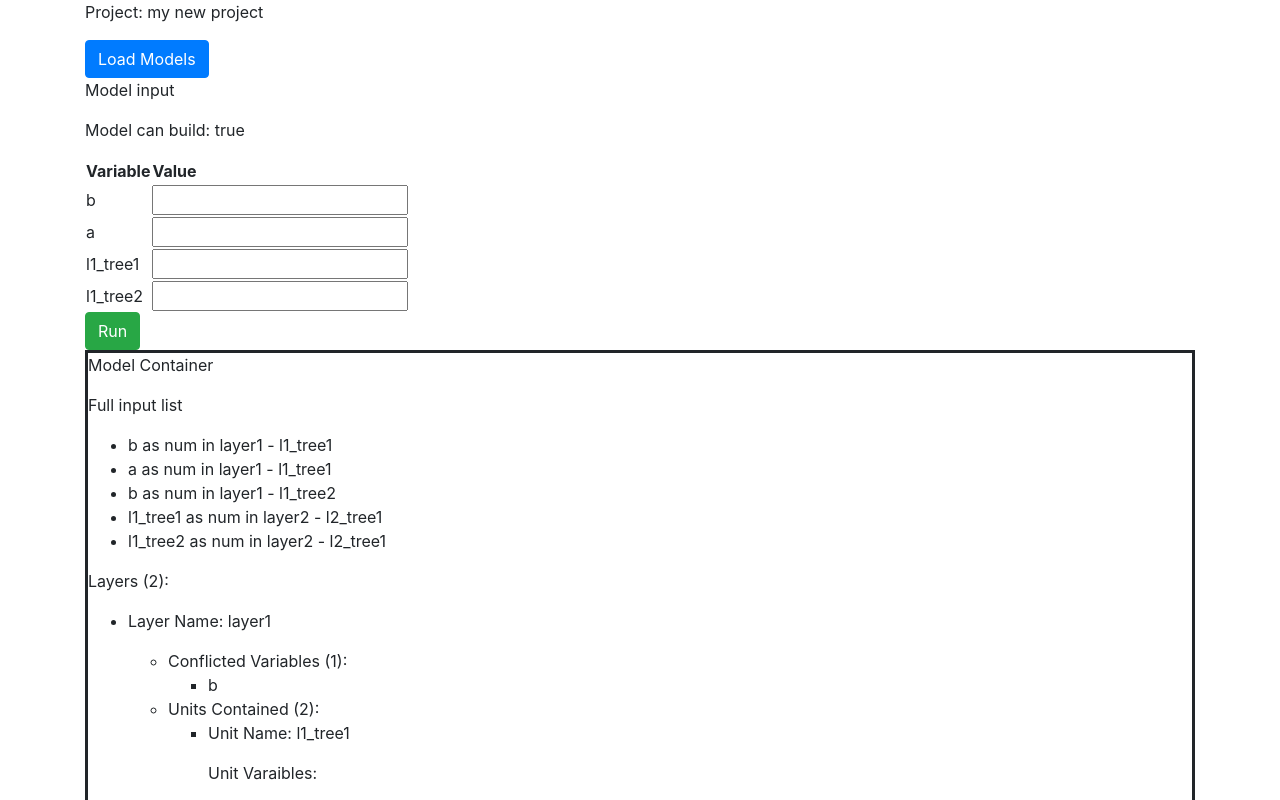
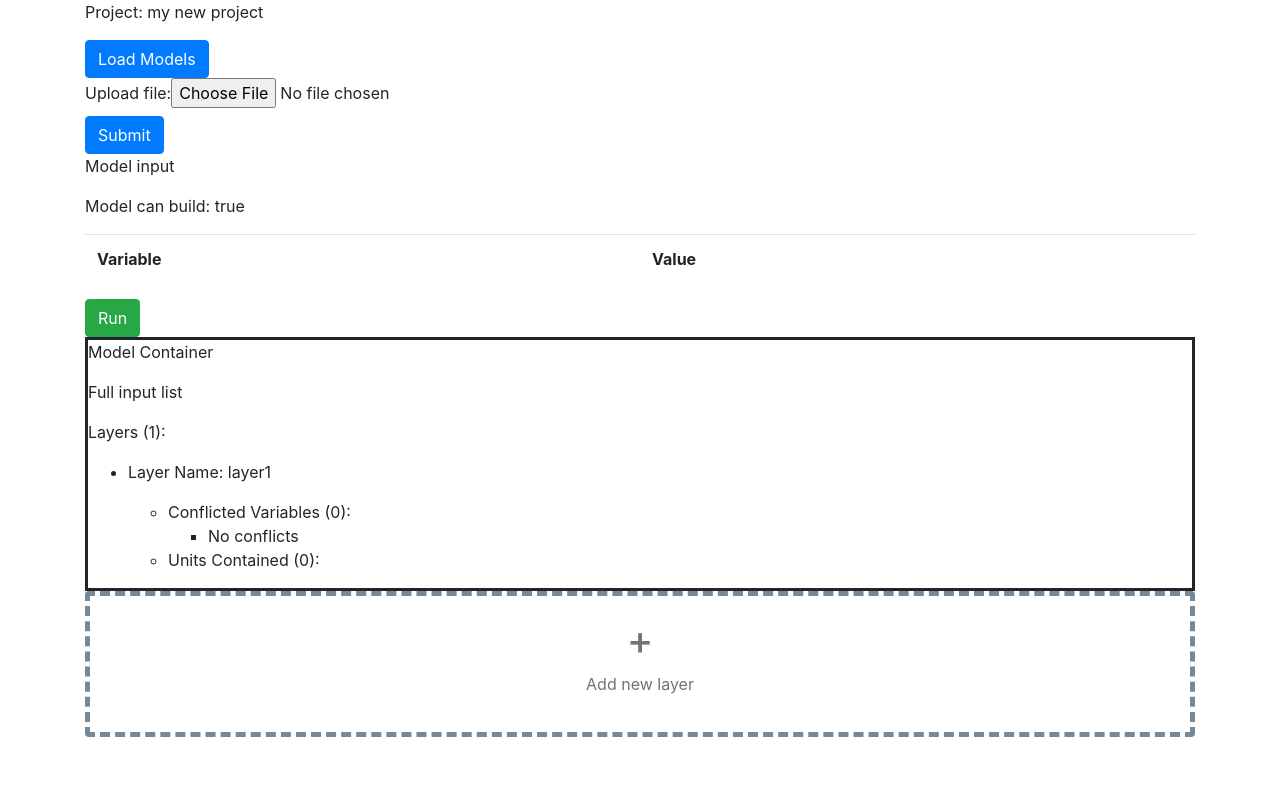
Before and after one commit to dbeanm/TreeEngine, a React (Create React App) app: page / in a window 1280 px wide. Shown: the top 800 px of the page. Built offline with nearby package versions, Linux system fonts and the light colour scheme.

Commit message:
better table. Can load from esyn and run.

```diff
--- a/src/App.js
+++ b/src/App.js
@@ -1,5 +1,5 @@
 import React from 'react';
-import {Unit, Layer, DummyModel, Container} from './script.js';
+import {Unit, Layer, DummyModel, Container, EsynDecisionTree} from './script.js';
 
 function ListItem(props) {
   // Correct! There is no need to specify the key here:
@@ -231,6 +231,7 @@ export class ContainerInputManualView extends React.Component {
     }
 
     const name = target.name;
+    //console.log('handlechange', name, value)
     this.props.onChange(name, value);
   }
 
@@ -247,14 +248,62 @@ export class ContainerInputManualView extends React.Component {
    for (const key in this.props.inputs) {
      if (this.props.inputs.hasOwnProperty(key)) {
        const element = this.props.inputs[key];
-       const { name, type } = element
-       //console.log(name, type, element, key)
+       const { name, type, value } = element
+       const id_true = `${name}_true`
+       const id_false = `${name}_false`
+       const id_unknown = `${name}_unknown`
+       //console.log('creating input el for ',name, type, value)
       if(type == "num"){
-          in_el = <input type="number" name={name} value={this.props.inputs[name].value} onChange={this.handleChange} />
+          in_el = <input type="number" name={name} value={value} className="form-check-input" onChange={this.handleChange} />
       } else if(type == 'bool'){
-          in_el = "TODO BOOL"
+          in_el = (<div>
+            <div class="form-check">
+            <input
+              id={id_true}
+              type="radio"
+              name={name}
+              value="True"
+              checked={value === "True"}
+              className="form-check-input"
+              onChange={this.handleChange}
+            />
+            <label htmlFor={id_true} className="form-check-label">
+            True
+          </label>
+          </div>
+
+          <div class="form-check">
+          <input
+            id={id_false}
+            type="radio"
+            name={name}
+            value="False"
+            checked={value === "False"}
+            className="form-check-input"
+            onChange={this.handleChange}
+          />
+          <label htmlFor={id_false} className="form-check-label">
+          False
+        </label>
+        </div>
+
+        <div class="form-check">
+        <input
+          id={id_unknown}
+          type="radio"
+          name={name}
+          value="Unknown"
+          checked={value === "Unknown"}
+          className="form-check-input"
+          onChange={this.handleChange}
+        />
+        <label htmlFor={id_unknown} className="form-check-label">
+        Unknown
+      </label>
+      </div>
+      </div>)
       } else {
-          in_el = <input type="text" name={name} value={this.props.inputs[name].value} onChange={this.handleChange} />
+          in_el = <input type="text" name={name} value={value} className="form-check-input" onChange={this.handleChange} />
       }
       listItems.push(<tr key={name}>
         <td>{name}</td>
@@ -268,7 +317,7 @@ export class ContainerInputManualView extends React.Component {
   render() {
     return (
       <div>
-            <table id='model-input'>
+            <table id='model-input' className="model-input-table table">
                <tbody>
                   <tr>{this.renderTableHeader()}</tr>
                   {this.renderTableData()}
@@ -276,6 +325,46 @@ export class ContainerInputManualView extends React.Component {
             </table>
          </div>
     )
+  }
+}
+
+class FileInput extends React.Component {
+  constructor(props) {
+    super(props);
+    this.handleSubmit = this.handleSubmit.bind(this);
+    this.fileInput = React.createRef();
+    this.state ={
+      file:null,
+      content:null
+    }
+  }
+  handleSubmit(event) {
+    event.preventDefault();
+    this.setState({file:this.fileInput.current.files[0]})
+    const fname = this.fileInput.current.files[0].name
+    var reader = new FileReader();
+		//define function to run when reader is done loading the file
+    reader.onloadend = () => {
+      let esyn_model = new EsynDecisionTree(JSON.parse(reader.result))
+      let esyn_unit = new Unit(fname, esyn_model)
+      this.props.handleUnitUpload(esyn_unit)
+      this.setState({content:esyn_unit})
+    }
+    reader.readAsText(this.fileInput.current.files[0])
+  }
+
+
+  render() {
+    return (
+      <form onSubmit={this.handleSubmit}>
+        <label>
+          Upload file:
+          <input type="file" ref={this.fileInput} />
+        </label>
+        <br />
+        <button type="button" className="btn btn-primary" type="submit">Submit</button>
+      </form>
+    );
   }
 }
 
@@ -305,6 +394,7 @@ export class Workspace extends React.Component {
 
     this.handleUnitAdded = this.handleUnitAdded.bind(this);
     this.handleFieldChange = this.handleFieldChange.bind(this);
+    this.handleUnitUpload = this.handleUnitUpload.bind(this);
 
   }
   static defaultProps = {
@@ -316,6 +406,7 @@ export class Workspace extends React.Component {
     layer_name = 'layer1'
     let c = this.container
     //c.layers[layer_name].add_unit(this.state.available_units[unit_name])
+    console.log("trying to add unit", unit_name, "to", layer_name, "the unit:", this.state.available_units[unit_name])
     c.add_unit_to_layer(layer_name, this.state.available_units[unit_name])
 
     let all_inputs = this.state.user_input
@@ -326,6 +417,13 @@ export class Workspace extends React.Component {
     }
 
     this.setState({container: c, user_input: all_inputs})
+  }
+
+  handleUnitUpload(unit){
+    const name = unit.name;
+    const au = this.state.available_units
+    au[name] = unit
+    this.setState({available_units: au})
   }
 
   handleFieldChange(fieldId, value) {
@@ -385,7 +483,7 @@ export class Workspace extends React.Component {
     const model_can_build = Object.keys(this.state.container.inputs.conflict).length == 0;
 
     const listItems = Object.keys(this.state.available_units).map((unit_name) =>
-    <div className="col"><UnitAvailableView key={unit_name} unit={this.state.available_units[unit_name]} handleUnitAdded={this.handleUnitAdded}/></div>
+    <UnitAvailableView key={unit_name} unit={this.state.available_units[unit_name]} handleUnitAdded={this.handleUnitAdded}/>
     );
     return (
       <div className="container">
@@ -393,6 +491,7 @@ export class Workspace extends React.Component {
           <div className="col">
           <p>Project: {this.props.project_name}</p>
           <button type="button" className="btn btn-primary" onClick={() => this.fetch_models()}>Load Models</button>
+          <FileInput handleUnitUpload={this.handleUnitUpload}></FileInput>
           </div>
         </div>
 
@@ -400,7 +499,7 @@ export class Workspace extends React.Component {
           <div className="col">
           <p>Model input</p>
           <p>Model can build: {model_can_build.toString()}</p>
-        <ContainerInputManualView inputs={this.state.container.inputs.usable} onChange={this.handleFieldChange}></ContainerInputManualView>
+        <ContainerInputManualView inputs={this.state.user_input} onChange={this.handleFieldChange}></ContainerInputManualView>
           </div>
         </div>
 
@@ -411,7 +510,9 @@ export class Workspace extends React.Component {
         </div>
 
         <div className="row">
+        <div className="col card-columns">
             {listItems}
+            </div>
         </div>
 
         <div className="row">
@@ -424,7 +525,7 @@ export class Workspace extends React.Component {
         <div className="row">
         <div className="col">
         <div className="card border-dark text-center mb-3 add-layer-box" >
-          <div class="card-body text-secondary" onClick={() => this.add_layer()}>
+          <div className="card-body text-secondary" onClick={() => this.add_layer()}>
             <h1>+</h1>
             <p>Add new layer</p>
           </div>
--- a/src/index.css
+++ b/src/index.css
@@ -30,3 +30,8 @@ code {
   border-color: seagreen !important;
   cursor: pointer;
 }
+
+.model-input-table {
+  table-layout: fixed;
+  width: 100%;
+}
--- a/src/index.js
+++ b/src/index.js
@@ -27,28 +27,34 @@ import reportWebVitals from './reportWebVitals';
 // );
 
 
-let l1 = new Layer('layer1')
-let t11 = new Unit('l1_tree1', new DummyModel(['a', 'b']))
-let t12 = new Unit('l1_tree2', new DummyModel(['b']))
-l1.add_unit(t11)
-l1.add_unit(t12)
-let l2 = new Layer('layer2')
-let t21 = new Unit('l2_tree1', new DummyModel(['l1_tree2', 'l1_tree1']))
-l2.add_unit(t21) // override tree's own name
-let c = new Container([l1, l2])
+// let l1 = new Layer('layer1')
+// let t11 = new Unit('l1_tree1', new DummyModel(['a', 'b']))
+// let t12 = new Unit('l1_tree2', new DummyModel(['b']))
+// l1.add_unit(t11)
+// l1.add_unit(t12)
+// let l2 = new Layer('layer2')
+// let t21 = new Unit('l2_tree1', new DummyModel(['l1_tree2', 'l1_tree1']))
+// l2.add_unit(t21) // override tree's own name
+// let c = new Container([l1, l2])
 
 // ReactDOM.render(
 //   <ContainerView container={c}/>,
 //   document.getElementById('root3')
 // );
 
+// ReactDOM.render(
+//   <Workspace project_name={'my new project'} container={c}/>,
+//   document.getElementById('root4')
+// );
+
+let l1 = new Layer('layer1')
+let c = new Container([l1])
+
 ReactDOM.render(
   <Workspace project_name={'my new project'} container={c}/>,
   document.getElementById('root4')
 );
 
-
-
 // If you want to start measuring performance in your app, pass a function
 // to log results (for example: reportWebVitals(console.log))
 // or send to an analytics endpoint. Learn more: https://bit.ly/CRA-vitals
--- a/src/script.js
+++ b/src/script.js
@@ -1,5 +1,5 @@
 import cytoscape from "cytoscape" //from "./cytoscape.esm.min.js"
-import compileExpression from "filtrex"
+import {compileExpression} from "filtrex"
 
 class AddLayerError extends Error {
 	constructor(message) {
@@ -44,6 +44,7 @@ export class Container {
 	}
 
 	add_unit_to_layer(layer_name, unit, unit_name = unit.name){
+		console.log("adding unit", unit_name, "to", layer_name, "the unit")
 		this.layers[layer_name].add_unit(unit, unit_name)
 		this.resolve_inputs()
 	}
@@ -292,12 +293,21 @@ export class EsynDecisionTree extends Model{
 
 	}
 
-	load(model_json, network_name){
+	load(model_json, network_name, clear_blank_variable = true){
 		this.metadata = JSON.parse(model_json.metadata)
 		this.cy.add(JSON.parse(model_json[network_name]))
-		this.variables = this.metadata.variables
+		this.variables = this.metadata.variables //this.variables is compatible with TreeEngine
+		for(const v in this.variables){
+			this.variables[v].type = this.variables[v].value_type
+		}
+
+		if(clear_blank_variable){
+			//else conditions create a blank variable in esyn editor
+			delete this.variables['']
+		}
 		this.model_eval_log = []
 		for(const r of Object.keys(this.metadata.dt_rules)){
+			//console.log("adding rule", r, this.metadata.dt_rules[r])
 			this.add_rule(this.metadata.dt_rules[r])
 		}
 	}
@@ -325,7 +335,7 @@ export class EsynDecisionTree extends Model{
 		if(enforce_required == true){
 		    let all_vars = Object.keys(model_input)
 		    all_vars.forEach(function(el){
-				if( this.metadata.variables[el].required == true ){
+				if(this.metadata.variables.hasOwnProperty(el) && this.metadata.variables[el].required == true ){
 		        	let val = model_input[el]
 		        	let type = this.metadata.variables[el].value_type
 			        if ( type == 'num' && isNaN(val) || type == 'bool' && val === '' || type == 'str' && val == ''){
@@ -333,7 +343,7 @@ export class EsynDecisionTree extends Model{
 						this.model_eval_log.push("Missing required input: " + el)
 			        }
 				}
-		    })
+		    }, this)
 		}
 
 		//stop if input not valid
@@ -568,7 +578,7 @@ export class EsynDecisionTree extends Model{
 	        } else {
 	            not_valid_rules_state[el] = false
 	        }
-	    })
+	    }, this)
 
 	    //apply calculators to input
 	    let calculated_vars = Object.keys(calculated) //was _.keys
@@ -598,7 +608,7 @@ export class EsynDecisionTree extends Model{
 	        else {
 	            console.log('cannot process rule', el)
 	        }
-	    })
+	    }, this)
 	    return {'set_val_rules': set_val_rules, 'not_valid_rules': not_valid_rules}
 	}
 
@@ -617,7 +627,7 @@ export class EsynDecisionTree extends Model{
 	        } else {
 	            console.log('not running set-val rule', el)
 	        }
-	    })
+	    }, this)
 	    return calculated
 	}
 
```
